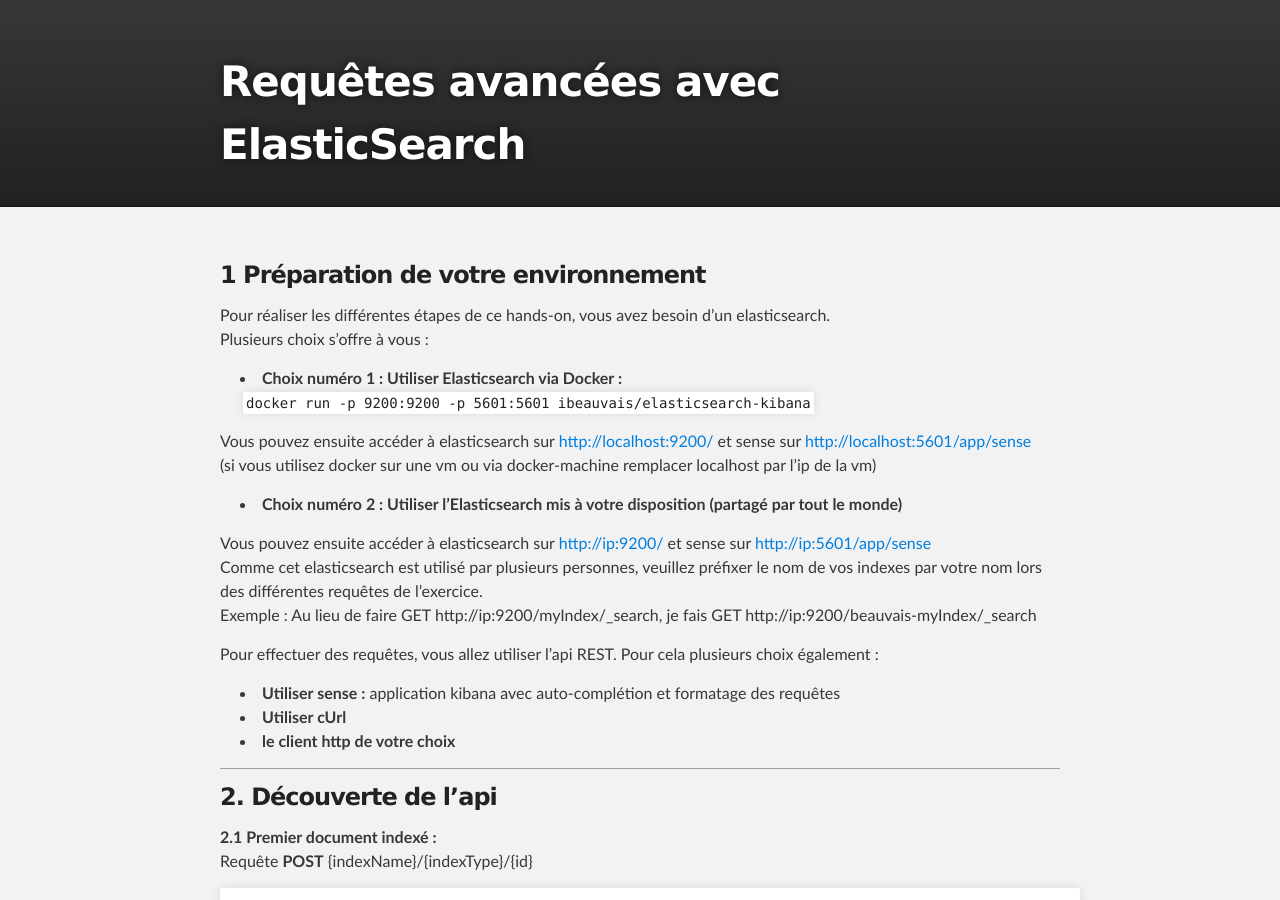
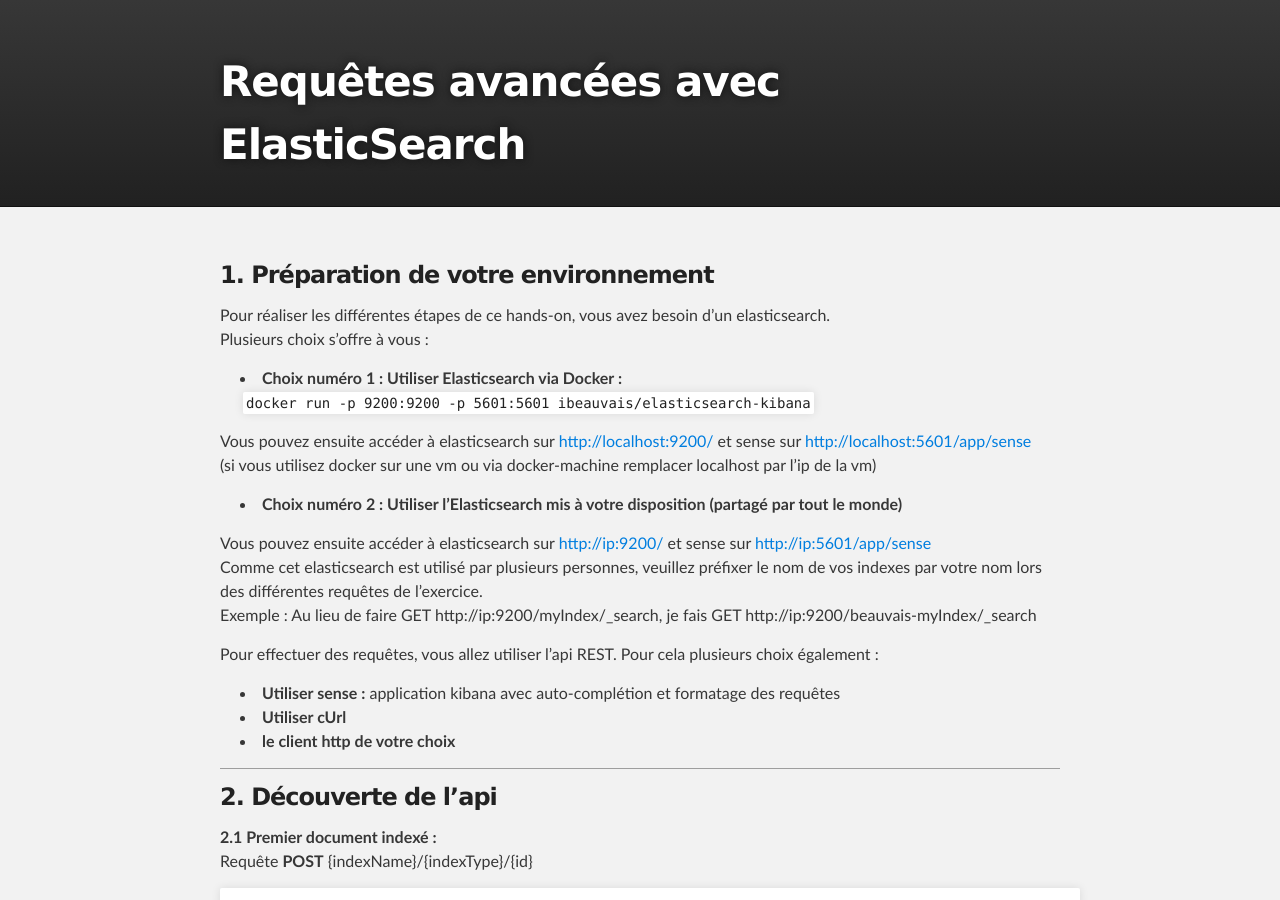
Before and after one commit to gegron/es-requests, a Jekyll site: the page built from index.md, in a window 1280 px wide and 900 px high. Built offline with Jekyll 4.4.1, drawn with Linux system fonts in a browser that asks for light colours; nearby versions of some CDN libraries; grey boxes are pictures that could not be loaded.

Commit message:
fix markdown rendering

````diff
--- a/index.md
+++ b/index.md
@@ -4,7 +4,7 @@
 layout: main
 ---
 
-### 1 Préparation de votre environnement
+### 1. Préparation de votre environnement
 Pour réaliser les différentes étapes de ce hands-on, vous avez besoin d'un elasticsearch.
  Plusieurs choix s'offre à vous :
 * __Choix numéro 1 : Utiliser Elasticsearch via Docker :__
@@ -30,6 +30,7 @@
 * __le client http de votre choix__
 
  ---
+
 ### 2. Découverte de l'api
    __2.1 Premier document indexé :__
 Requête __POST__ {indexName}/{indexType}/{id}
@@ -172,7 +173,7 @@
     * Re-indexer tous les documents (avec le cUrl)
   * voici la requête de création d'indexe avec un mapping contenant un custom analyzer :
 __PUT {indexName}__
-``` json
+{% highlight json %}
 {
     "mappings" : {
         "blog" : {
@@ -197,7 +198,7 @@
         }
     }
 }
-```
+{% endhighlight %}
 <blockquote class = 'solution' markdown="1">
 PUT xebia
 {% highlight json %}
````
